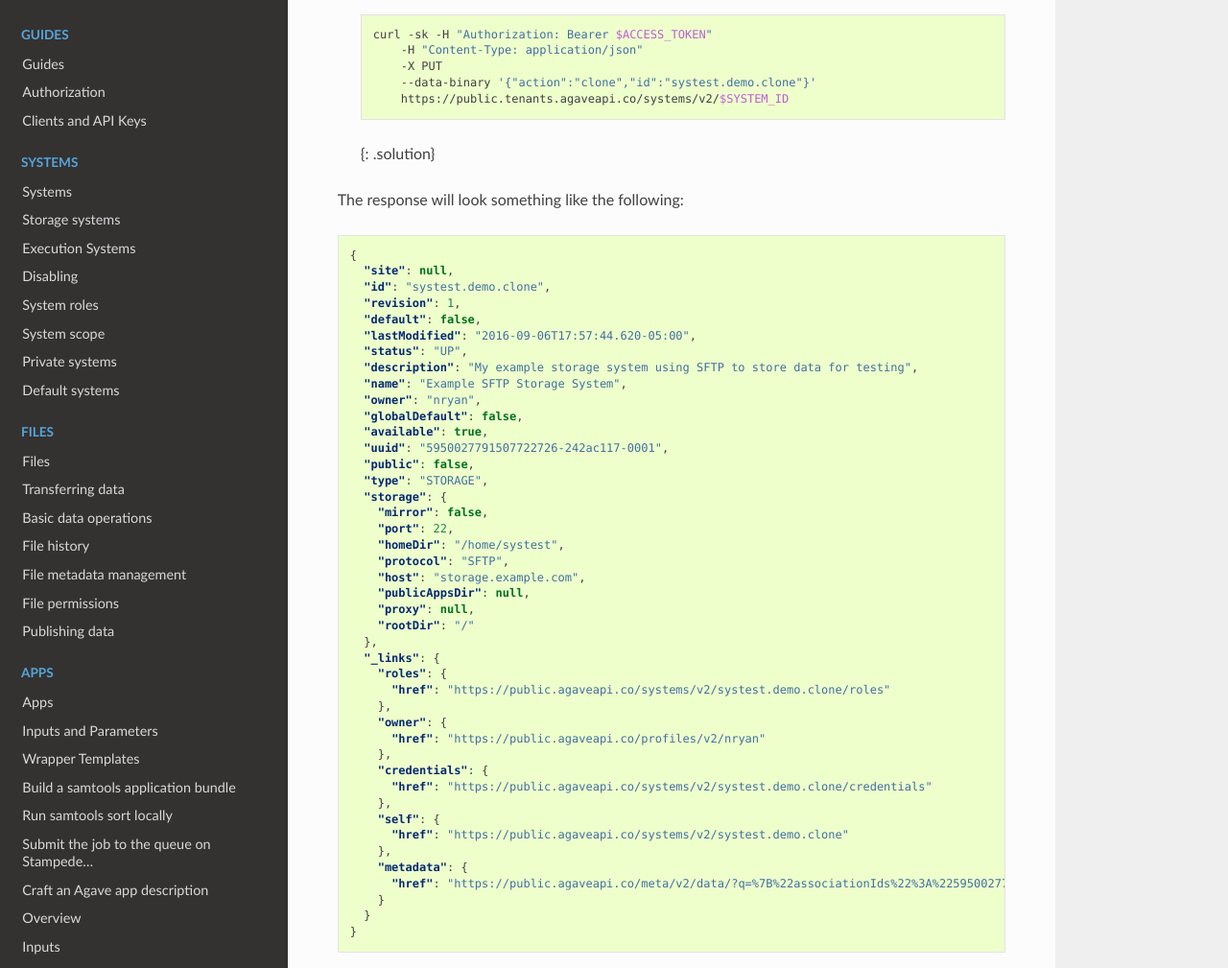
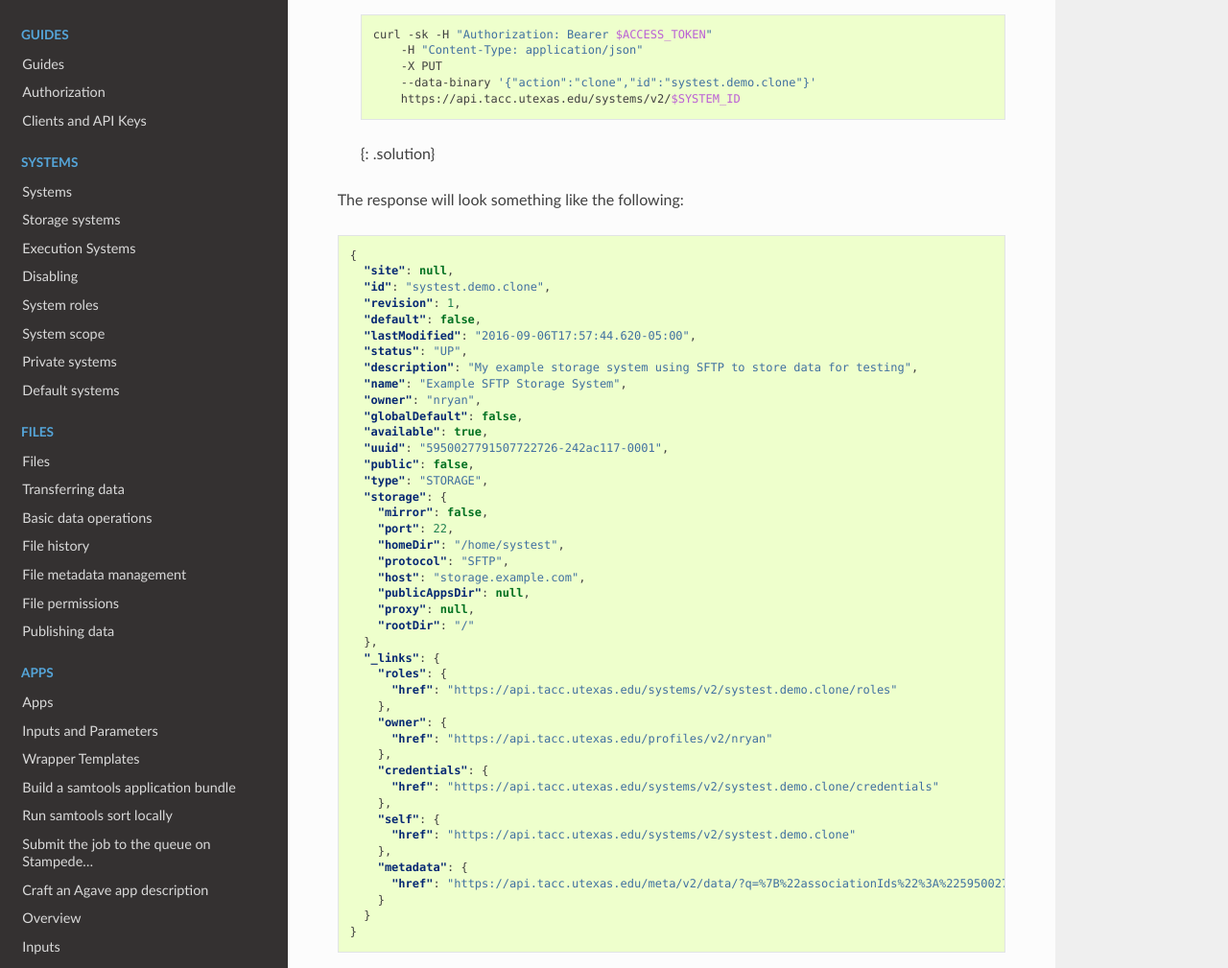
Before and after one commit to TACC-Cloud/agave-docs, a Sphinx documentation site: the page built from docs/agave/guides/systems/systems-cloning.rst, in a window 1280 px wide and 1400 px high, scrolled down 319 px. Shown: the part 277-1286 px from the top of the window at 96% size. Built offline with Sphinx 7.4.7 and the Read the Docs theme 2.0.0, drawn with Linux system fonts in a browser that asks for light colours; some of the changed lines change nothing that is shown.

Commit message:
Update systems-cloning.rst

```diff
--- a/docs/agave/guides/systems/systems-cloning.rst
+++ b/docs/agave/guides/systems/systems-cloning.rst
@@ -26,7 +26,7 @@ To clone a system, you make a PUT request on the system's url and pass it a new
           -H "Content-Type: application/json"
           -X PUT
           --data-binary '{"action":"clone","id":"systest.demo.clone"}'
-          https://public.tenants.agaveapi.co/systems/v2/$SYSTEM_ID
+          https://api.tacc.utexas.edu/systems/v2/$SYSTEM_ID
 
    {: .solution}
 
@@ -62,19 +62,19 @@ The response will look something like the following:
      },
      "_links": {
        "roles": {
-         "href": "https://public.agaveapi.co/systems/v2/systest.demo.clone/roles"
+         "href": "https://api.tacc.utexas.edu/systems/v2/systest.demo.clone/roles"
        },
        "owner": {
-         "href": "https://public.agaveapi.co/profiles/v2/nryan"
+         "href": "https://api.tacc.utexas.edu/profiles/v2/nryan"
        },
        "credentials": {
-         "href": "https://public.agaveapi.co/systems/v2/systest.demo.clone/credentials"
+         "href": "https://api.tacc.utexas.edu/systems/v2/systest.demo.clone/credentials"
        },
        "self": {
-         "href": "https://public.agaveapi.co/systems/v2/systest.demo.clone"
+         "href": "https://api.tacc.utexas.edu/systems/v2/systest.demo.clone"
        },
        "metadata": {
-         "href": "https://public.agaveapi.co/meta/v2/data/?q=%7B%22associationIds%22%3A%225950027791507722726-242ac117-0001%22%7D"
+         "href": "https://api.tacc.utexas.edu/meta/v2/data/?q=%7B%22associationIds%22%3A%225950027791507722726-242ac117-0001%22%7D"
        }
      }
    }
```
